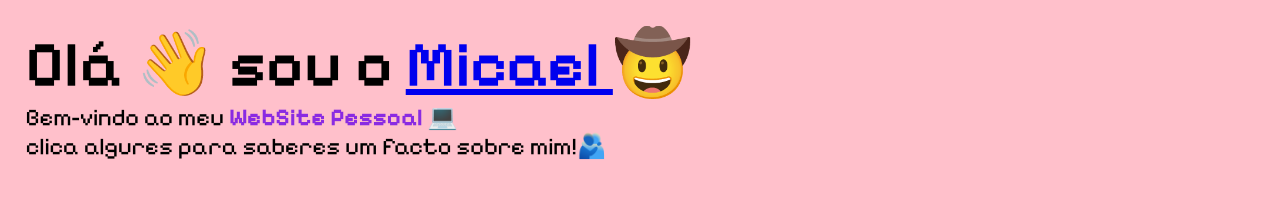
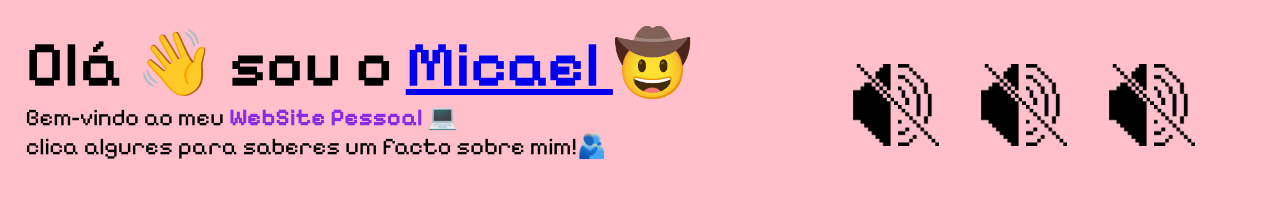
Before and after one commit to micaelnisa/websitepessoal-dw, a plain HTML site: page index.html in a window 1280 px wide. Drawn offline with Linux system fonts and the light colour scheme; a web font is replaced by a local one.

Commit message:
porsche turbo

```diff
--- a/estilos/geral.css
+++ b/estilos/geral.css
@@ -41,5 +41,33 @@ color: rgb(57, 10, 99);
 }
 .texto{
 margin: 2%;
+justify-content: left;
+display: flex;
+flex-direction: column;
+width: 70%;
 
 }
+
+.player{
+    justify-content: right;
+    display: flex;
+    margin: 5%;
+justify-content: space-around;
+    width: 30%;
+
+
+}
+
+.player img{
+
+    max-height: 10%;
+}
+
+.topo{
+
+    display: flex;
+    flex-direction: row;
+
+    width: 100vw;
+
+}
--- a/index.html
+++ b/index.html
@@ -25,7 +25,7 @@
 
 <body>
 
-    <main>
+    <div  class="topo">
         <div class="texto">
             <h1 class="boasVindas"> Olá 👋
                 sou o <a href="https://www.instagram.com/micaelnisa/"> Micael </a> 🤠</h1>
@@ -33,7 +33,18 @@
                 <br> clica algures para saberes um facto sobre mim!🫂
             </p>
         </div>
-    </main>
+
+        <div class="player">
+
+            <img src="src/mute.png" alt="">
+            <img src="src/mute.png" alt="">
+            <img src="src/mute.png" alt="">
+        </div>
+    </div>
+
+
+
+
 
 
     <script src="" async defer></script>
```
Also changed, not shown: src/mute.png (added).
